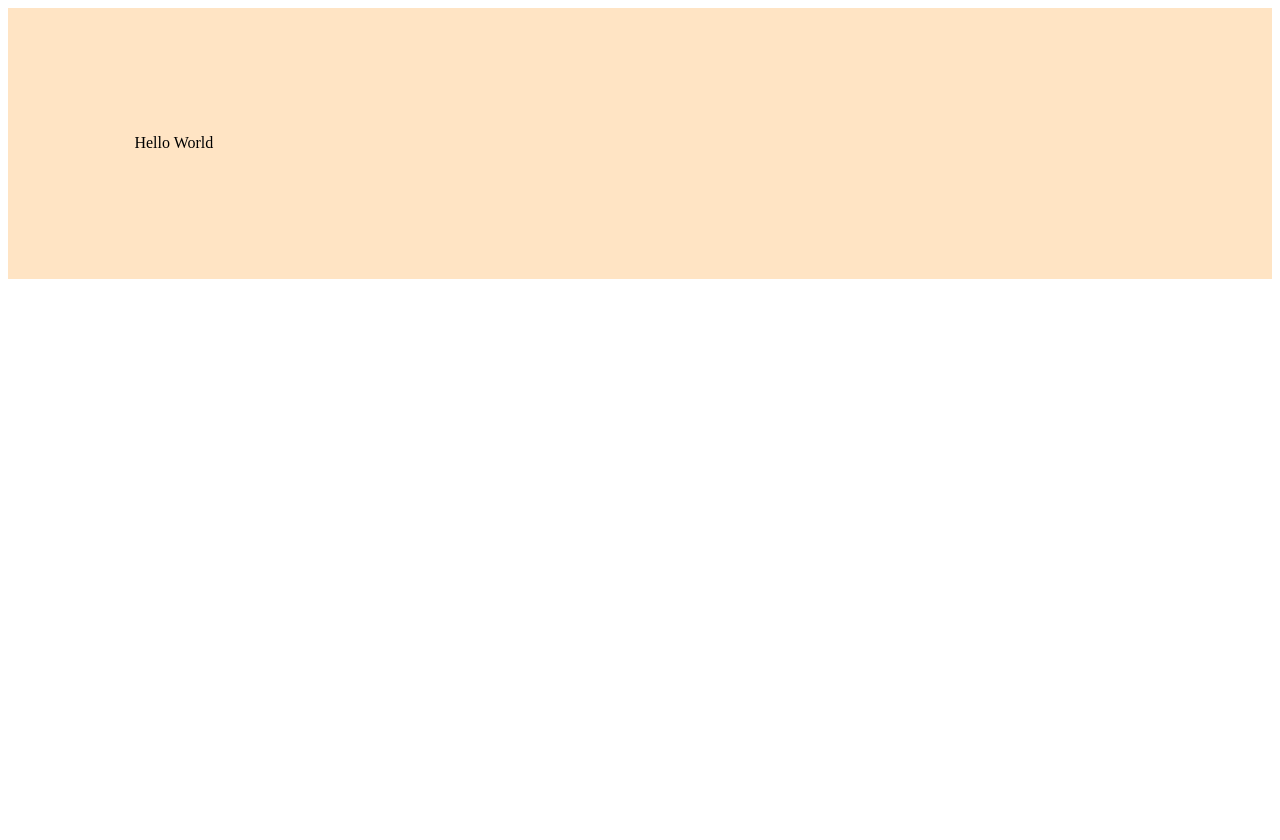
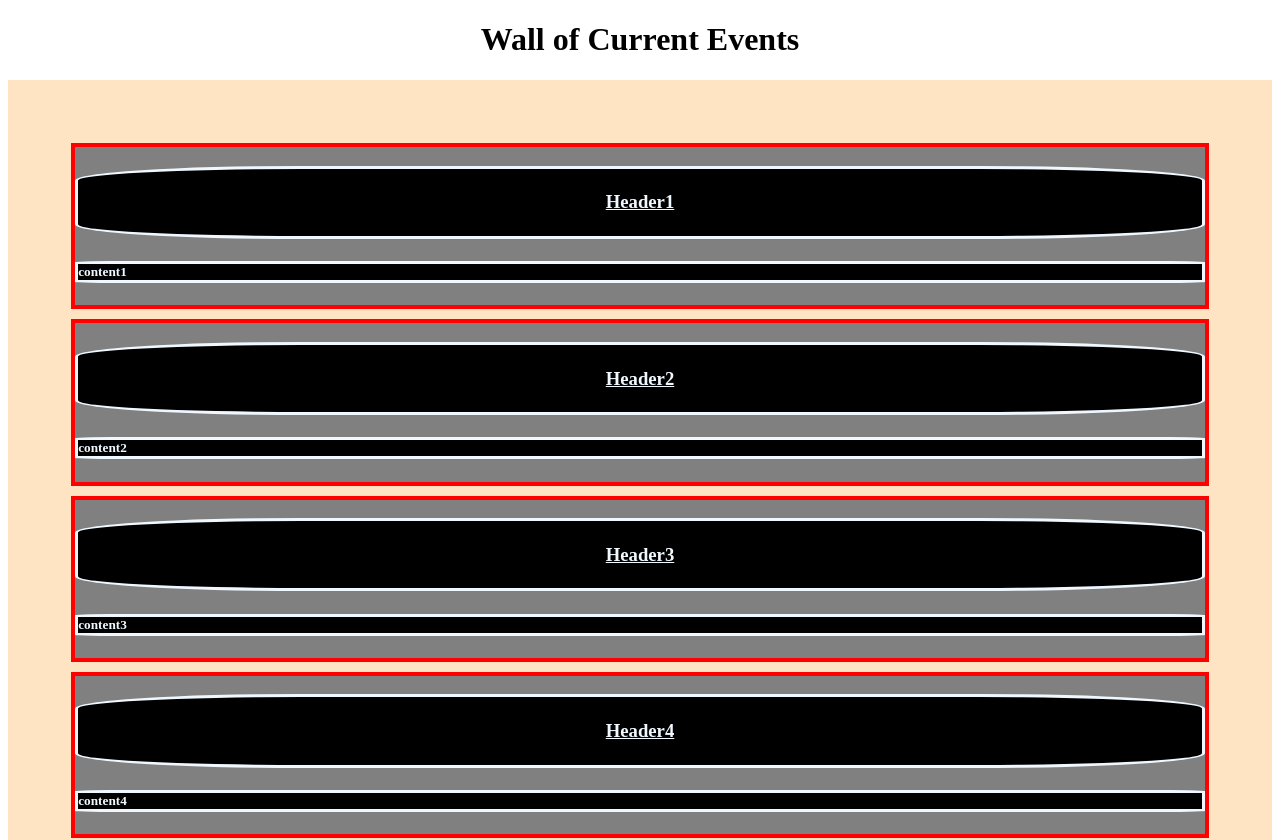
Before and after one commit to zaky-fetoh/Learning-ReactJS, a JavaScript app in the folder day1-react-state/: page / in a window 1280 px wide. Shown: the top 840 px of the page. Before the commit the page ends 800 px from the top, so only its background shows below. Built offline with nearby package versions, Linux system fonts and the light colour scheme.

Commit message:
feed New title is added which is

```diff
--- a/day1-react-state/src/component/App.js
+++ b/day1-react-state/src/component/App.js
@@ -1,10 +1,21 @@
 import Wall from "./FeedNews/FeedNews"
+import Post from "./FeedNews/Post";
+
+const posts =[
+  {header:"Header1", content:"content1"},
+  {header:"Header2", content:"content2"},
+  {header:"Header3", content:"content3"},
+  {header:"Header4", content:"content4"},
+  {header:"Header5", content:"content5"},
+]
 
 function App() {
-  return (
+  return (<div>
+    <h1 style={{"text-align":"center"}}>
+      Wall of Current Events </h1>
     <Wall>
-      Hello World
-    </Wall>
+      {posts.map(e => <Post header={e.header} content={e.content}></Post>)}
+    </Wall></div>
   );
 }
 
--- a/day1-react-state/src/component/FeedNews/FeedNews.css
+++ b/day1-react-state/src/component/FeedNews/FeedNews.css
@@ -1,5 +1,5 @@
 .wall{
     background-color: bisque;
-    padding: 10%;
+    padding: 5%;
     margin: 0%;
 }
--- a/day1-react-state/src/component/FeedNews/FeedNews.js
+++ b/day1-react-state/src/component/FeedNews/FeedNews.js
@@ -1,5 +1,4 @@
 import "./FeedNews.css"
-
 
 function Wall(props){
     return (<div className="wall">
--- /dev/null
+++ b/day1-react-state/src/component/FeedNews/Post.css
@@ -0,0 +1,23 @@
+.postHeader{
+    text-align: center;
+    text-decoration: underline;
+    background: black;
+    color: aliceblue;
+    padding: 2%;
+    border-radius: 20%;
+    border: 3px solid;
+}
+
+.postContent{
+    border-radius: 5%;
+    border: 3px solid;
+    background: black;
+    color: aliceblue;
+}
+
+
+.post{
+    border: 4px red solid;
+    background: gray;
+    margin-bottom: 10px;
+}
--- a/day1-react-state/src/component/FeedNews/Post.js
+++ b/day1-react-state/src/component/FeedNews/Post.js
@@ -0,0 +1,20 @@
+import "./Post.css"
+
+function PostHeader(props){
+    return<h3 className="postHeader">
+        {props.children}
+    </h3>
+}
+function PostContent(props){
+    return <h5 className="postContent">
+        {props.children}
+    </h5>
+}
+
+
+export default function(props){
+    return <div className="post">
+        <PostHeader> {props.header}</PostHeader>
+        <PostContent>{props.content}</PostContent>
+    </div>
+}
```
